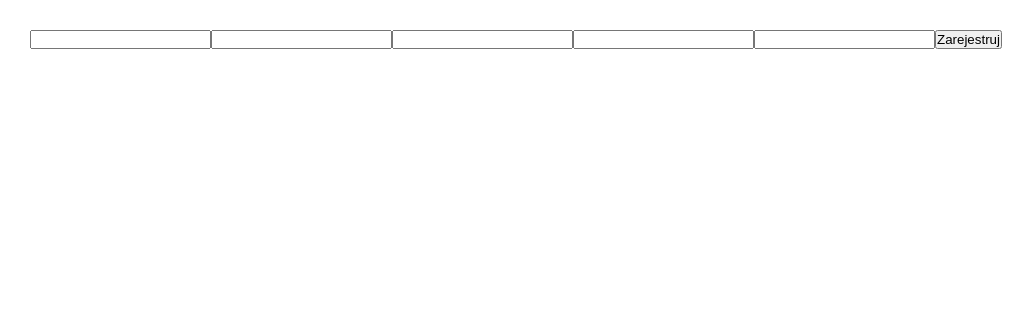
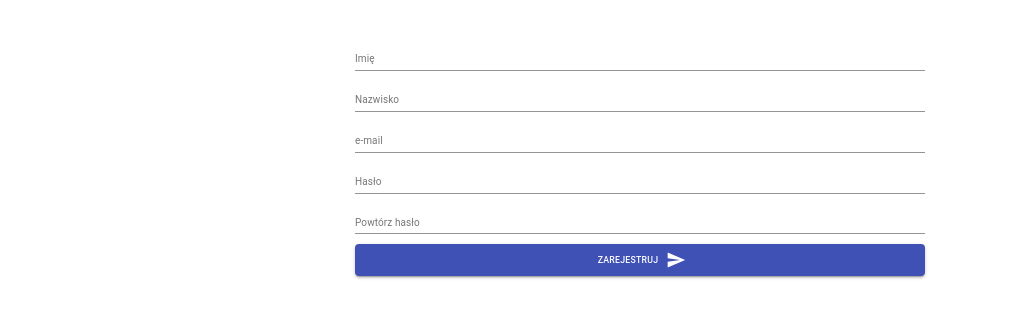
Before and after one commit to Franc91/Cut-Style, a React (Create React App) app: page /#/signUp in a window 1280 px wide. Shown: the top 318 px of the page, without its empty margins (0-1035 px from the left). Built offline with nearby package versions, Linux system fonts and the light colour scheme.

Commit message:
create SignUp  structure

```diff
--- a/src/component/site/SignUp/SignUp.js
+++ b/src/component/site/SignUp/SignUp.js
@@ -1,16 +1,65 @@
-import React, { Component } from 'react'
+import React, { Component } from 'react';
+import { TextField, Button } from '@material-ui/core';
+import SendIcon from '@material-ui/icons/Send';
+
 
 export class SignUp extends Component {
+    style={
+        name:'',
+        surname:'',
+        email:'',
+        password:'',
+        rePassword:''
+
+    }
+    get formStyle(){
+        return({
+            display: "flex",
+            flexDirection: "column",
+            alignItem: "center",
+            justifyContent: "center",
+            position: "absolute",
+            left: "50%",
+            width: "50%",
+            transform: "translateX(-50%)"
+        })
+    }
+
+    get divStyle (){
+        return({
+            position: 'relative'
+        })
+    }
+
+    get buttonStyle(){
+        return({
+            marginTop: '1rem'
+        })
+    }
+
+    handleOnChange=(e)=>{
+        this.setState({
+            [e.target.name]: e.target.value
+        })
+    }
     render() {
         return (
-            <div>
-                <form>
-                    <input type="name"/>
-                    <input type="surname"/>
-                    <input type="email"/>
-                    <input type="password"/>
-                    <input type="password"/>
-                    <button type="submit">Zarejestruj</button>
+            <div className="SignUp row" style={this.divStyle} >
+                <form style={this.formStyle}>
+                    <TextField type="text" label="Imię" name="name" onChange={this.handleOnChange}/>
+                    <TextField type="text" label="Nazwisko" name="surname" onChange={this.handleOnChange}/>
+                    <TextField type="email" label="e-mail" name="email" onChange={this.handleOnChange}/>
+                    <TextField type="password" label="Hasło" name="password" onChange={this.handleOnChange}/>
+                    <TextField type="password" label="Powtórz hasło" name="rePassword" onChange={this.handleOnChange}/>
+                    <Button
+                        style={this.buttonStyle}
+                        variant="contained"
+                        color="primary"
+                        className='signUpBtn'
+                        endIcon={<SendIcon>send</SendIcon>}
+                    >
+                    Zarejestruj
+                    </Button>
                 </form>
             </div>
         )
```
